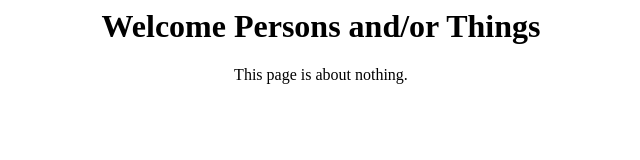
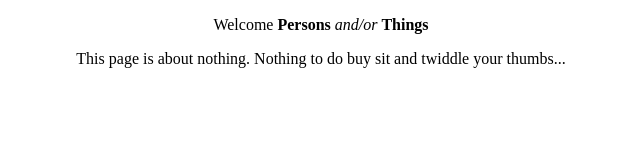
Before and after one commit to gervanpn/test5, a plain HTML site: page home.html in a window 1280 px wide. Shown: the whole page, without its empty margins (319-959 px from the left). Drawn offline with Linux system fonts and the light colour scheme.

Commit message:
Update home.html

```diff
--- a/home.html
+++ b/home.html
@@ -1,13 +1,16 @@
+<!DOCTYPE html>
 <html>
-<header>
-  <title>Hello Person/Thing</title>
-  </header>
+  <head>
+    <meta http-equiv="content-type" content="text/html; charset=windows-1252">
+  </head>
   <body>
+    <header>
+      <title>Hello Person/Thing</title>
+    </header>
     <center>
-      <h1>Welcome Persons and/or Things</h1>
+      <p> Welcome <b>Persons</b> <i>and/or</i> <b>Things</b> </p>
+      This page is about nothing.
+    Nothing to do buy sit and twiddle your thumbs...</center>
 
-      This page is about nothing.
-
-      </center>
-    </body>
+  </body>
 </html>
```
